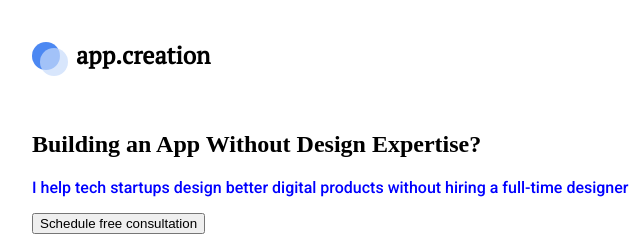
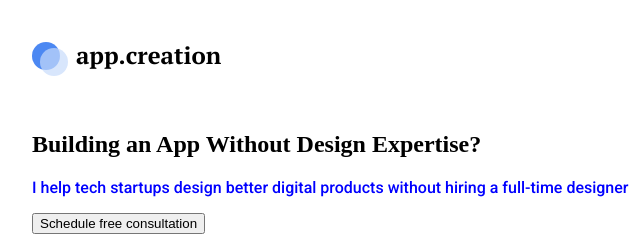
Before and after one commit to WebHeroSchool/MyNewProject-LizaPss, a plain HTML site: page index.html in a window 1280 px wide. Shown: the full height of the page, 96-736 px from the left. Drawn offline with Linux system fonts and the light colour scheme.

Commit message:
урок семь

```diff
--- a/style.css
+++ b/style.css
@@ -31,7 +31,7 @@ body {
   position: relative;
   padding: 40px 0;
   padding-left: 44px;
-  font: bold 24px/31px pt_serifregular, arial, helvetica, sans-serif;
+  font: bold 24px/31px pt_serifbold, arial, helvetica, sans-serif;
 }
 
 .logo__circle {
```
